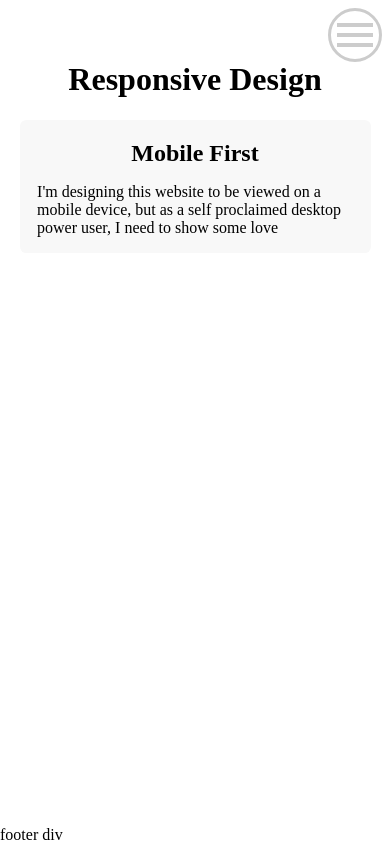
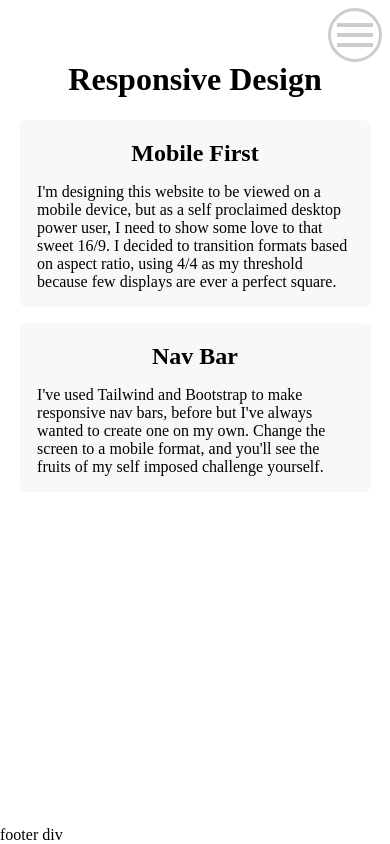
Before and after one commit to Justin-Acosta/portfolio-client, a Next.js app: page /responsive-design in a window 390 px wide. Built offline with nearby package versions, Linux system fonts and the light colour scheme.

Commit message:
added mobile first and nav bar sections

```diff
--- a/app/globals.css
+++ b/app/globals.css
@@ -1,5 +1,5 @@
 /* html {
-  color-scheme: dark;
+  color-scheme:light dark;
 } */
 
 html, body {
@@ -44,6 +44,5 @@ p {
 }
 
 pre {
-  margin: 0;
-  margin-right: 3rem;
+  margin: 0 2rem;
 }
--- a/app/responsive-design/page.tsx
+++ b/app/responsive-design/page.tsx
@@ -2,14 +2,28 @@
 export default function Page() {
     return (
       <main>
+
         <h1>Responsive Design</h1>
+
         <section>
           <h1>Mobile First</h1>
           <p>I'm designing this website to be viewed on a mobile device,
             but as a self proclaimed desktop power user, I need to show
-            some love
+            some love to that sweet 16/9. I decided to transition formats
+            based on aspect ratio, using 4/4 as my threshold because few
+            displays are ever a perfect square.
           </p>
         </section>
+
+        <section>
+          <h1>Nav Bar</h1>
+          <p>I've used Tailwind and Bootstrap to make responsive nav bars,
+            before but I've always wanted to create one on my own. Change
+            the screen to a mobile format, and you'll see the fruits of
+            my self imposed challenge yourself.
+          </p>
+        </section>
+
       </main>
     );
   }
--- a/components/nav/nav.module.css
+++ b/components/nav/nav.module.css
@@ -72,5 +72,4 @@
         margin-bottom: .5rem;
         border-radius: .8rem;
     }
-
 }
```
Also changed, not shown: app/modular-design/page.tsx (indentation only), components/modal/page.tsx (added), components/snippet/snippet.module.css (line endings or trailing spaces).
